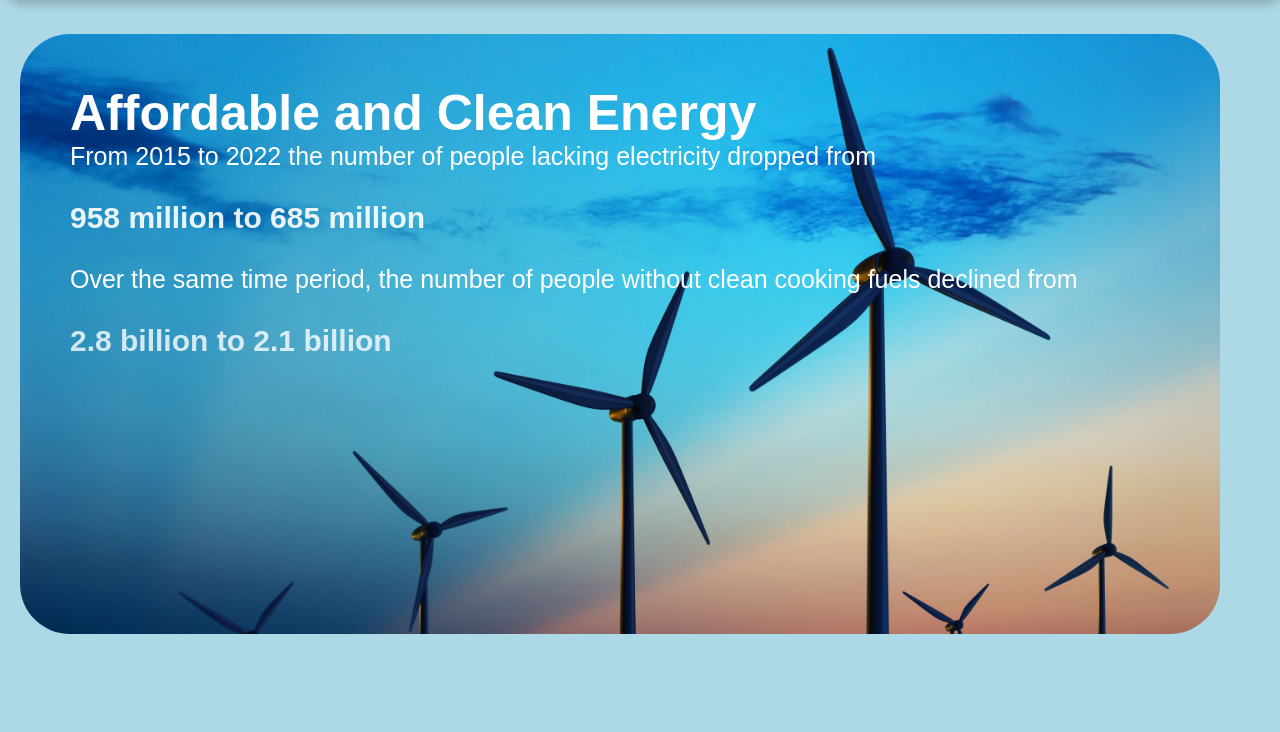
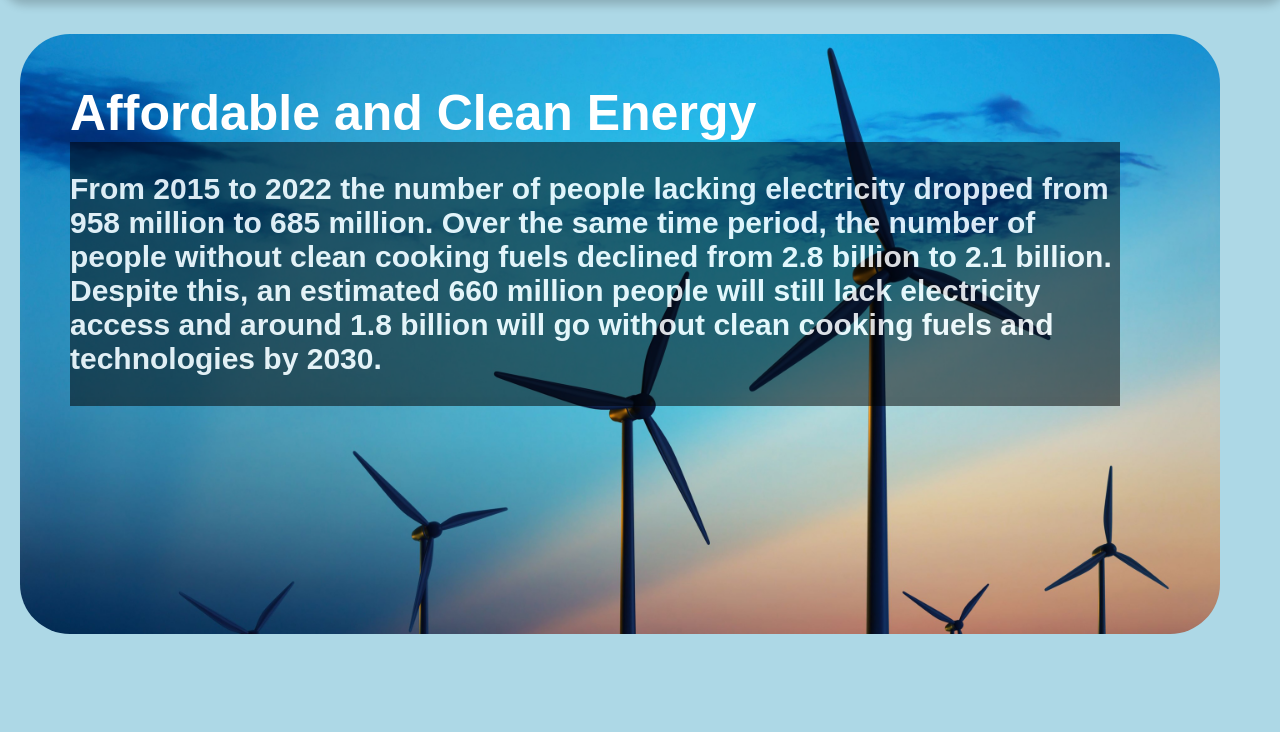
Before and after one commit to xrcher/CMP4011A, a website: page node-express/app/public/unsdg.html in a window 1280 px wide. Shown: the part 66-798 px from the top of the page. Drawn offline with Linux system fonts and the light colour scheme.

Commit message:
Final Changes

```diff
--- a/node-express/app/public/json/unsdg.json
+++ b/node-express/app/public/json/unsdg.json
@@ -1,17 +1,16 @@
 [
     {
       "a1": "Affordable and Clean Energy",
-      "a2":"From 2015 to 2022 the number of people lacking electricity dropped from",
-      "a3":"958 million to 685 million",
-      "a4":"Over the same time period, the number of people without clean cooking fuels declined from ",
-      "a5":"2.8 billion to 2.1 billion",
-      "a6":"Despite this, an estimated 660 million people will still lack electricity access and around 1.8 billion will go without clean cooking fuels and technologies by 2030",
+      "a2":"From 2015 to 2022 the number of people lacking electricity dropped from 958 million to 685 million. Over the same time period, the number of people without clean cooking fuels declined from 2.8 billion to 2.1 billion. Despite this, an estimated 660 million people will still lack electricity access and around 1.8 billion will go without clean cooking fuels and technologies by 2030.",
+
 
 
 
       "b1": "Climate Action",
+      "b2": "Changing weather patterns, rising sea levels, and more frequent weather events are some of the impacts climate change has had on the world.",
 
 
-      "c1": "Life on Land"
+      "c1": "Life on Land",
+      "c2":"Between 2015 and 2019, at least 100 million hectares of healthy and productive land were degraded every year, impacting the lives of 1.3 billion people."
     }
 ]
--- a/node-express/app/public/scripts/unsdg.js
+++ b/node-express/app/public/scripts/unsdg.js
@@ -4,6 +4,7 @@ const titleElement1 = document.querySelector("#goal1title");
 const titleElement2 = document.querySelector("#goal2title");
 const titleElement3 = document.querySelector("#goal3title");
 const goal1contentElement = document.querySelector("#goal1Contentbox");
+const goal2contentElement = document.querySelector("#goal2Contentbox");
 const goal3contentElement = document.querySelector("#goal3Contentbox");
 
 document.addEventListener("DOMContentLoaded", () => {
@@ -17,93 +18,40 @@ document.addEventListener("DOMContentLoaded", () => {
                     const goal1title = titleElement1;
                     goal1title.textContent = item.a1;
                     const goal1content= document.createElement("article");
-                    const goal1para1=document.createElement("p");
                     const goal1stat1=document.createElement("p");
-                    const goal1para2=document.createElement("p");
-                    const goal1stat2=document.createElement("p");
                     goal1stat1.setAttribute("class","statistic");
-                    goal1stat2.setAttribute("class","statistic");
-                    goal1stat1.textContent=item.a3;
-                    goal1para1.setAttribute("class","goalCardtext");
-                    goal1para2.setAttribute("class","goalCardtext");
-                    goal1para1.textContent= item.a2;
-                    goal1para2.textContent=item.a4;
-                    goal1stat2.textContent=item.a5
+                    goal1stat1.textContent= item.a2;
 
 
-                    goal1content.appendChild(goal1para1)
-                    goal1content.appendChild(goal1stat1)
-                    goal1content.appendChild(goal1para2)
-                    goal1content.appendChild(goal1stat2)
 
-                    goal1contentElement.appendChild(goal1content)
+                    goal1content.appendChild(goal1stat1);
+                    goal1contentElement.appendChild(goal1content);
 
 
 
                     //Goal 2
                     const goal2title = titleElement2;
                     goal2title.textContent = item.b1;
+                    const goal2content=document.createElement("article");
+                    const goal2stat1=document.createElement("p");
+                    goal2stat1.textContent=item.b2;
+                    goal2stat1.setAttribute("class","statistic")
+
+                    goal2content.appendChild(goal2stat1);
+                    goal2contentElement.appendChild(goal2content);
+
 
                     //Goal 3
                     const goal3title = titleElement3;
-                    goal3title.textContent=item.c1
+                    goal3title.textContent=item.c1;
                     const goal3content=document.createElement("article");
+                    const goal3stat1=document.createElement("p");
+                    goal3stat1.textContent=item.c2;
+                    goal3stat1.setAttribute("class","statistic")
 
+                    goal3content.appendChild(goal3stat1)
+                    goal3contentElement.appendChild(goal3stat1);
 
-
-                });
-            } else {
-                console.error("Invalid JSON format: Expected an array");
-            }
-        })
-        .catch((error) => console.error("Error fetching JSON data:", error));
-});
-
-
-
-
-
-
-
-
-
-
-
-
-
-
-
-
-
-
-
-
-
-
-
-
-
-
-
-/*
-const sectionElement01 = document.querySelector("#goal1Contentbox");
-
-
-document.addEventListener("DOMContentLoaded", () => {
-    fetch("json/unsdg.json")
-        .then((response) => response.json())
-        .then((responseData) => {
-            if (Array.isArray(responseData)) {
-                responseData.forEach((item) => {
-
-                    //goal1Text
-                    // const goal1Contentbox=document.createElement("article");
-                    // goal1Contentbox.setAttribute("class","goal1txt");
-
-                    const goal1Text=document.createElement("p");
-                    goal1Text.textContent=" "+item.p1;
-                    // goal1Contentbox.appendChild(goal1Text)
-                    sectionElement01.appendChild(goal1Text);
 
 
 
@@ -118,4 +66,3 @@ document.addEventListener("DOMContentLoaded", () => {
         })
         .catch((error) => console.error("Error fetching JSON data:", error));
 });
-*/
--- a/node-express/app/public/style.css
+++ b/node-express/app/public/style.css
@@ -297,10 +297,7 @@ style.background{
     font-size: 25px;
 }
 
-/* .g1content{
-    animation: fade-in 3s;
-    animation-timeline: view();
-} */
+
 .statistic{
     font-size: 30px;
     font-weight: bold;
@@ -308,12 +305,8 @@ style.background{
     animation-timeline: view();
     z-index: 500;
     padding: 30px 0 30px 0;
+    background-color: rgba(0, 0, 0, 0.6);
 }
-
-/* .goal1Contentbox:hover{
-    animation: fade-in 3s;
-    animation-timeline: view();
-} */
 
 
 
@@ -435,10 +428,7 @@ footer p {
     #goal1Contentbox{
         display: none;
     }
-    .goalsMenu{
-        display: flex;
-        flex: auto;
-    }
+
 }
 
 /*=================================================================================*/
```
